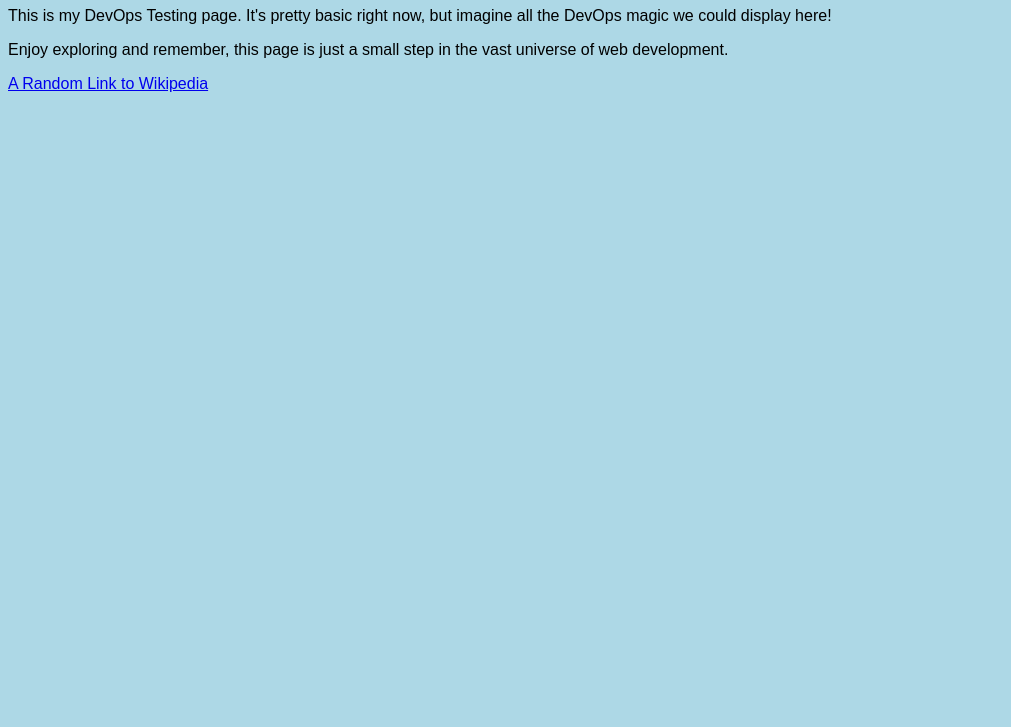
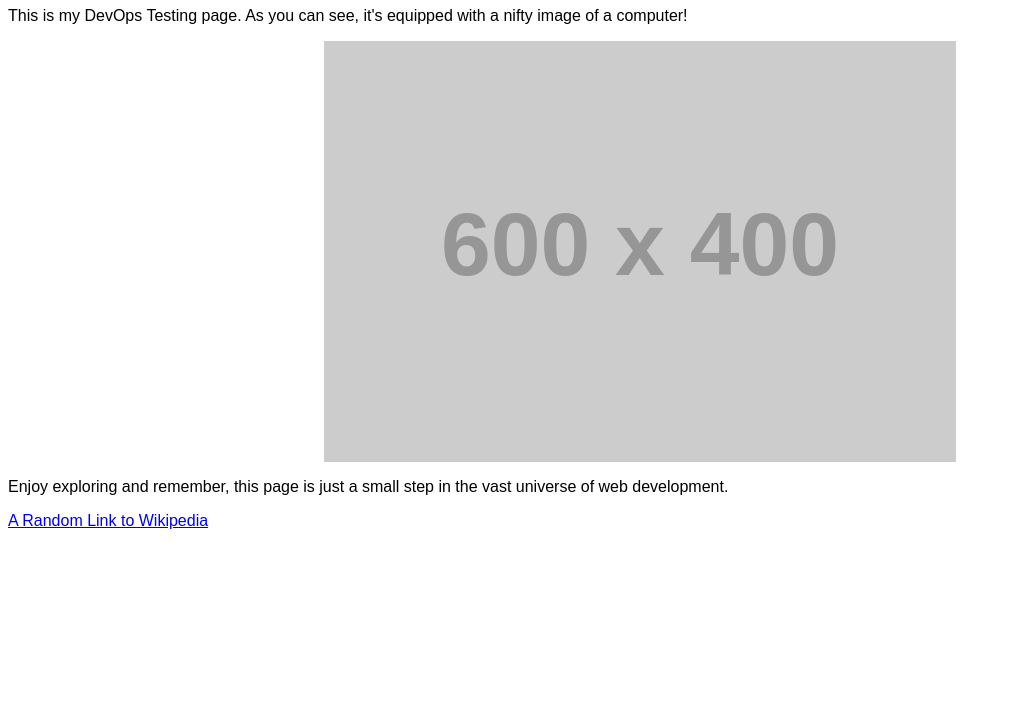
Before and after one commit to filatei79/Devops, a plain HTML site: page Index.html in a window 1280 px wide. Shown: the part 73-800 px from the top of the page, without its empty margins (0-1011 px from the left). Drawn offline with Linux system fonts and the light colour scheme; placeholder pictures from the web are drawn by us.

Commit message:
I change the backgroud

```diff
--- a/Index.html
+++ b/Index.html
@@ -4,19 +4,26 @@
     <title>Welcome to Zach's DevOps Testing Page</title>
     <style>
         body {
-            background-color: lightblue; /* Sets the background color of the page */
-            color: black; /* Sets the text color */
-            font-family: Arial, sans-serif; /* Sets the font of the text */
+            background-color: white; /* Changes the background color of the page to white */
+            color: black; /* Keeps the text color black */
+            font-family: Arial, sans-serif; /* Continues using Arial font */
         }
         h1 {
-            color: navy; /* Sets the color of h1 elements */
+            color: navy; /* Keeps the h1 color as navy */
+        }
+        img {
+            display: block; /* Makes the image a block element */
+            margin-left: auto; /* Centers the image horizontally */
+            margin-right: auto;
+            width: 50%; /* Adjust the image width as needed */
         }
     </style>
 </head>
 <body>
 
     <h1>Welcome Zach!</h1>
-    <p>This is my DevOps Testing page. It's pretty basic right now, but imagine all the DevOps magic we could display here!</p>
+    <p>This is my DevOps Testing page. As you can see, it's equipped with a nifty image of a computer!</p>
+    <img src="https://via.placeholder.com/600x400.png?text=Computer" alt="Computer Image">
     <p>Enjoy exploring and remember, this page is just a small step in the vast universe of web development.</p>
     <a href="https://www.wikipedia.org/">A Random Link to Wikipedia</a>
 
```
